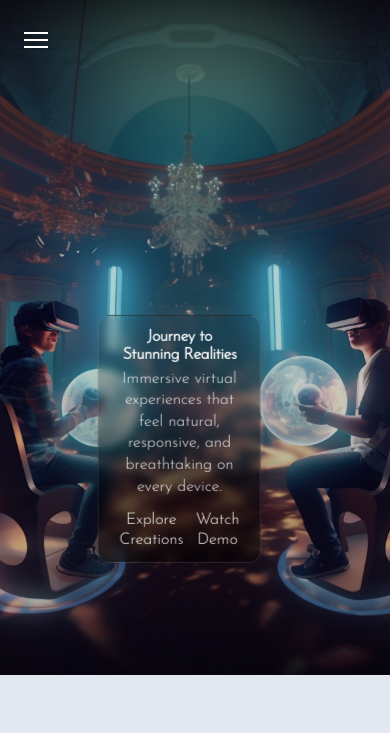
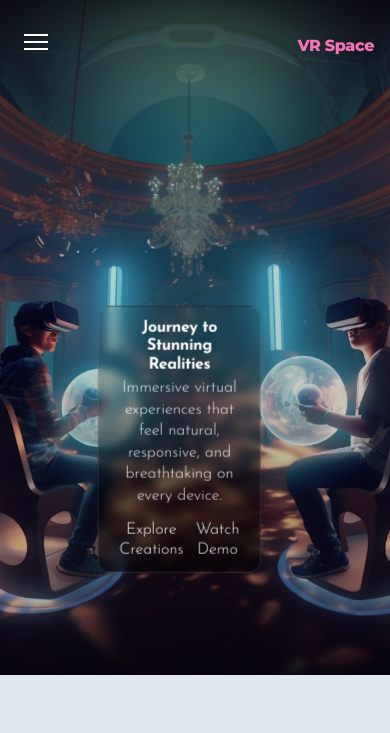
Before and after one commit to ChainsQueenEth/vrspace, a website with bundled scripts: page index.html in a window 390 px wide. Shown: the top 733 px of the page. Built offline with nearby package versions, Linux system fonts and the light colour scheme.

Commit message:
feat: add VR Space brand logo to nav with responsive styling

```diff
--- a/index.html
+++ b/index.html
@@ -8,7 +8,7 @@
     <link rel="preconnect" href="https://fonts.googleapis.com">
     <link rel="preconnect" href="https://fonts.gstatic.com" crossorigin>
     <link
-        href="https://fonts.googleapis.com/css2?family=Alata&family=Caladea:wght@400;700&family=Great+Vibes&family=Josefin+Sans:wght@300&family=Spectral:wght@400;600&display=swap"
+        href="https://fonts.googleapis.com/css2?family=Alata&family=Caladea:wght@400;700&family=Great+Vibes&family=Josefin+Sans:wght@300;700&family=Montserrat:wght@800&family=Spectral:wght@400;600&display=swap"
         rel="stylesheet">
     <link rel="stylesheet" href="styles/globals.css">
     <script type="module" src="js/main.js"></script>
@@ -23,10 +23,7 @@
         <div class="container max-w-6xl pl-6 pr-2 md:pr-4 lg:pr-6 py-8 hero-content relative min-h-[80vh]">
             <!--Logo/Menu Container-->
             <nav aria-label="Primary" class="flex items-center font-bold text-white drop-shadow-lg w-screen pl-4 md:pl-6 pr-6 md:pr-8 relative left-1/2 right-1/2 -ml-[50vw] -mr-[50vw] z-30">
-                <!--Menu-->
-                <div id="desktop-menu" class="hidden h-15 font-alata md:flex md:ml-auto md:space-x-6"></div>
-                <!--Hamburger Button-->
-
+                <!--Hamburger Button (mobile) -->
                 <div class="md:hidden">
                     <button id="menu-btn" type="button" class="z-40 block hamburger md:hidden focus:outline-none" aria-controls="menu" aria-expanded="false" aria-label="Toggle navigation">
                         <span class="hamburger-top"></span>
@@ -34,6 +31,10 @@
                         <span class="hamburger-bottom"></span>
                     </button>
                 </div>
+                <!-- Brand Logo -->
+                <a href="#hero" class="logo text-pink-400 font-bold text-xl md:text-2xl tracking-tight select-none">VR Space</a>
+                <!--Menu-->
+                <div id="desktop-menu" class="hidden h-15 font-alata md:flex md:ml-auto md:space-x-6"></div>
 
 
             </nav>
```
Also changed, not shown: styles/globals.css.
